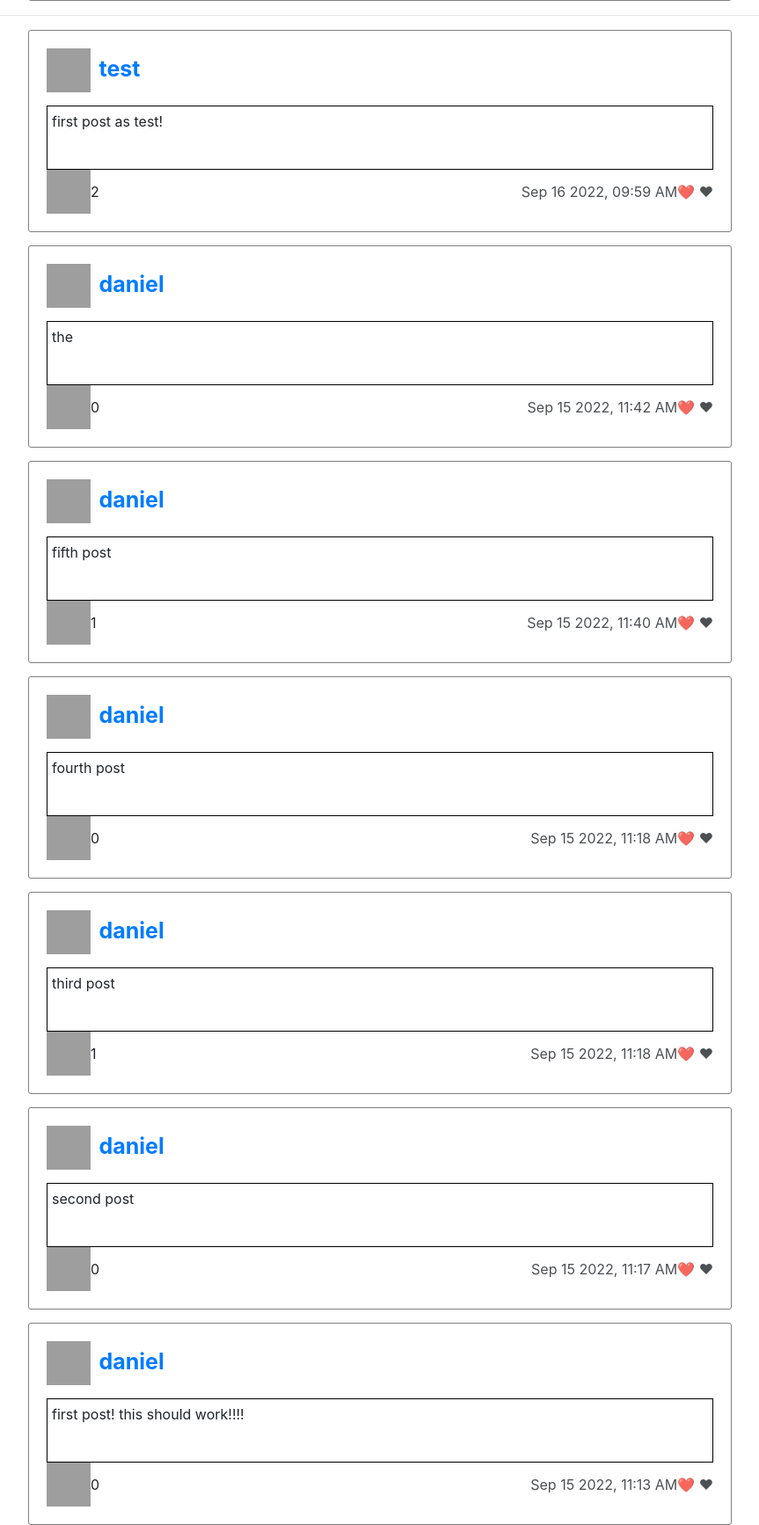
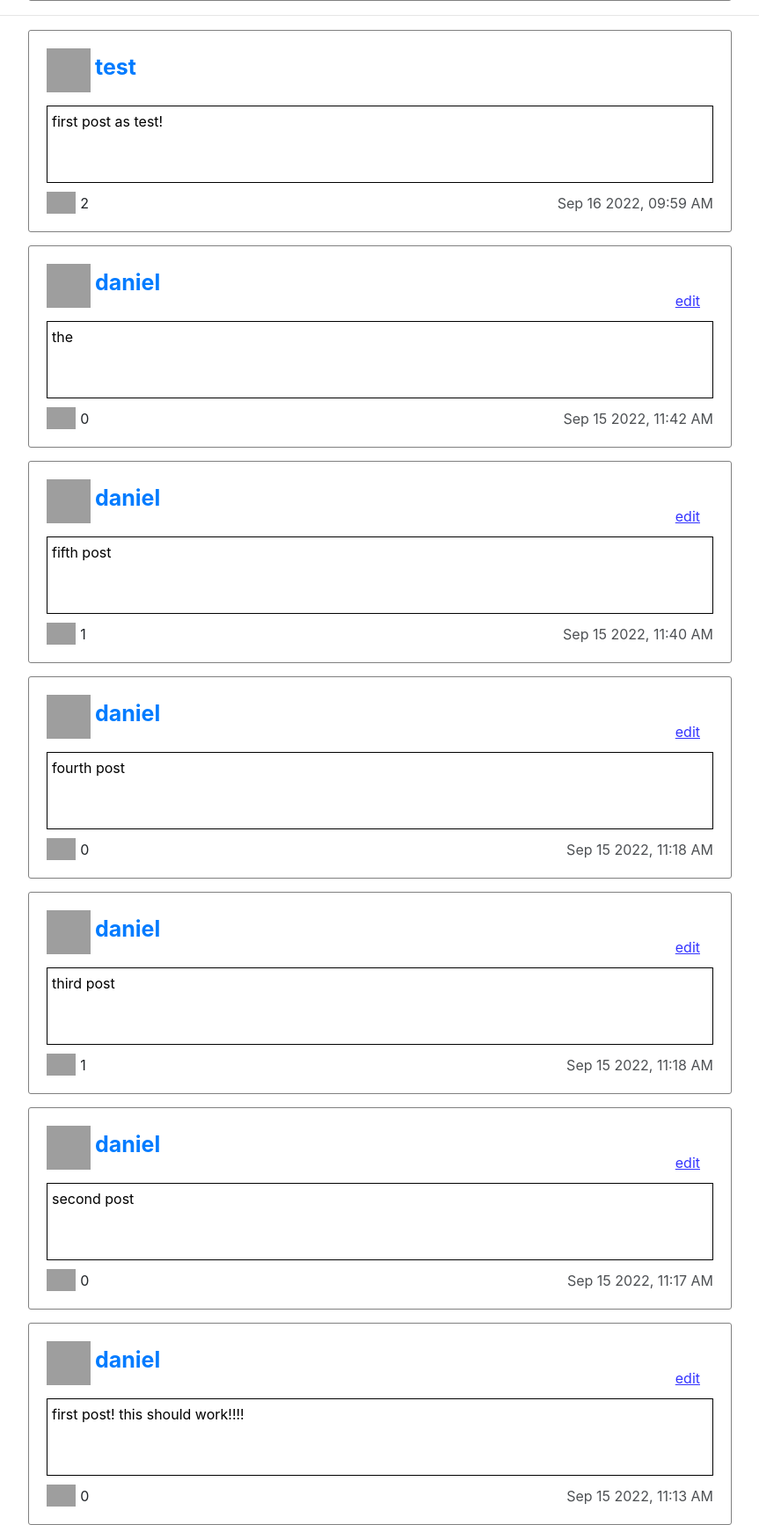
Before and after one commit to Dchoi0729/cs50w, a Django app: page / in a window 1280 px wide. Shown: the part 285-2019 px from the top of the page at 88% size, without its empty margins (208-1071 px from the left). Run offline with Django 3.2, Linux system fonts and the light colour scheme; a user stored in the database is signed in; data comes from the database, SQL or seed files in the repository; both versions use the stored data as it was after the commit; some libraries are stand-ins or nearby versions; grey boxes are pictures that could not be loaded.

Commit message:
working posts

```diff
--- a/project4/network/static/network/network.js
+++ b/project4/network/static/network/network.js
@@ -1,6 +1,6 @@
 document.addEventListener('DOMContentLoaded', function() {
     // Make sure static js is working
-    console.log('bye!!');
+    console.log('9/17-2!!');
 
     const curr_page = get_curr_page();
     load_posts(curr_page);
@@ -60,27 +60,67 @@ function load_posts(page){
         let div = document.createElement('div');
         div.setAttribute('class', 'post-container')
         div.setAttribute('id', post['id']);
-        //div.innerHTML = post['content'] + ' ' + post['date'] + ' ' + post['pic'];
-        div.innerHTML = `
-        <div>
+        document.getElementById('posts').append(div);
+
+        load_post(post);
+      })
+  });
+}
+
+
+// Load post content in post div container
+function load_post(post, reload=false){
+  if(reload){
+    console.log('load')
+    fetch(`/post/${post['id']}`)
+    .then(response => response.json())
+    .then(result => {
+      post = result
+      load_post_content(post);
+    })
+  }else{
+    load_post_content(post);
+  }
+}
+
+
+// Load post content
+function load_post_content(post){
+  let container = document.getElementById(post['id']);
+  container.innerHTML = '';
+
+  let header = document.createElement('div');
+  header.setAttribute('class', 'post-header');
+  header.setAttribute('id', `header-${post['id']}`);
+  header.innerHTML = `
   <img src="${post['pic']}" class="post-profile-pic">
   <a class="post-username" href="/profile/${post['user']}">${post['user']}</a>
-        </div>
-        <div class="post-content">
-          ${post['content']}
-        </div>
   `
+  if(post['self']){
+    let edit = document.createElement('span');
+    edit.setAttribute('class', 'post-edit');
+    edit.setAttribute('id', `edit-${post['id']}`);
+    edit.innerHTML = 'edit';
+    edit.addEventListener('click', (event) => editPost(event, post));
+    header.append(edit);
+  }
+
+  let content = document.createElement('textarea');
+  content.setAttribute('readonly', true);
+  content.setAttribute('id', `content-${post['id']}`);
+  content.setAttribute('class', 'post-content');
+  content.innerHTML = post['content'];
+
 
   let footer = document.createElement('div');
   footer.setAttribute('class', 'post-footer');
 
-        let image = document.createElement('img');
-        image.setAttribute('src', 'https://cdn.pixabay.com/photo/2017/06/26/20/33/icon-2445095_960_720.png');
-        // blank https://cdn.pixabay.com/photo/2017/06/26/20/33/icon-2445095_960_720.png
-        // red https://cdn.pixabay.com/photo/2012/04/01/18/44/heart-23960__340.png
-        image.setAttribute('class', 'post-heart');
-        image.setAttribute('id', post['id']);
-        image.addEventListener('click', (event) => likePost(event))
+  let heartIcon = document.createElement('img');
+  heart_url = post['liked'] ? 'https://cdn-icons-png.flaticon.com/512/2107/2107774.png' : 'https://cdn-icons-png.flaticon.com/512/2107/2107952.png';
+  heartIcon.setAttribute('src',  heart_url);
+  heartIcon.setAttribute('class', 'post-heart');
+  heartIcon.setAttribute('id', `heart-${post['id']}`);
+  heartIcon.addEventListener('click', (event) => likePost(event, post));
 
   let likes = document.createElement('div');
   likes.setAttribute('class', 'post-likes');
@@ -88,27 +128,68 @@ function load_posts(page){
 
   let time = document.createElement('div');
   time.setAttribute('class', 'post-time');
-        time.innerHTML = post['date'] + '&#x2764;&#xFE0F; &#x2764;';
+  time.innerHTML = post['date'];
 
-        footer.append(image);
+  footer.append(heartIcon);
   footer.append(likes);
   footer.append(time);
-        div.append(footer);
 
-        document.getElementById('posts').append(div);
-      })
-  });
+  container.append(header);
+  container.append(content);
+  container.append(footer);
 }
 
 
-// When user likes/dislikes post
-function likePost(event){
+// User likes/dislikes post
+function likePost(event, post){
   console.log(event.target)
-  // make put request
-  // add/subtract to the
-  // https://cdn.pixabay.com/photo/2012/04/01/18/44/heart-23960__340.png
+  //heart_url = post['liked'] ? 'https://cdn-icons-png.flaticon.com/512/2107/2107952.png' : 'https://cdn-icons-png.flaticon.com/512/2107/2107774.png';
+  //document.getElementById(`heart-${post['id']}`).setAttribute('src', heart_url)
 
-  //  &#x2764;&#xFE0F;
-  //  &#9825;
-  //https://pixabay.com/ko/vectors/%ec%9d%b8%ec%8a%a4-%ed%83%80-%ea%b7%b8%eb%9e%a8-%ec%9d%b8%ec%8a%a4%ed%83%80-%eb%a7%88%ec%9d%8c-3814047/
+  fetch(`/post/${post['id']}`, {
+    method: 'POST',
+    body: JSON.stringify({
+      action: 'toggle-like',
+    })
+  })
+  .then(response => response.json())
+  .then(result => {
+    console.log(result);
+    load_post(post, reload=true);
+  })
 }
+
+
+// User edits post
+function editPost(event, post){
+  let header = document.getElementById(`header-${post['id']}`);
+
+  let content = document.getElementById(`content-${post['id']}`);
+  content.readOnly= false;
+  content.autofocus= true;
+
+  saveButton = document.createElement('button');
+  saveButton.innerHTML = 'save';
+  saveButton.setAttribute('class', "btn btn-primary save-edit");
+  saveButton.addEventListener('click', () => {
+    fetch(`/post/${post['id']}`, {
+      method: 'POST',
+      body: JSON.stringify({
+        action: 'edit-content',
+        content: content.value
+      })
+    })
+    .then(response => response.json())
+    .then(result => {
+      console.log(result);
+      load_post(post, reload=true);
+    })
+  })
+
+  header.append(saveButton);
+
+  let edit = document.getElementById(`edit-${post['id']}`);
+  edit.style.display = 'none';
+
+
+}
--- a/project4/network/static/network/styles.css
+++ b/project4/network/static/network/styles.css
@@ -24,6 +24,10 @@
     padding: 20px;
 }
 
+.post-header{
+    display:flex;
+}
+
 .post-profile-pic{
     height: 50px;
     width: 50px;
@@ -37,6 +41,25 @@
     margin-left: 5px;
     position: relative;
     top: 3px;
+    margin-right: auto;
+}
+
+.post-edit{
+    position: relative;
+    top: 30px;
+    margin-right: 15px;
+    cursor: pointer;
+    color: blue;
+    opacity: 0.8;
+    text-decoration: underline;
+}
+
+.save-edit{
+    display: flex;
+    align-items: center;
+    position: relative;
+    top: 15px;
+    height: 35px;
 }
 
 .post-content{
@@ -44,6 +67,8 @@
     height: 100%;
     padding: 5px;
     margin-top: 15px;
+    margin-bottom: 10px;
+    resize: none;
 }
 
 .post-footer{
@@ -52,9 +77,9 @@
 }
 
 .post-heart{
-    height: 50px;
-    width: 50px;
+    height: 25px;
     cursor:pointer;
+    margin-right: 5px;
 }
 
 .post-likes{
--- a/project4/network/urls.py
+++ b/project4/network/urls.py
@@ -13,7 +13,8 @@ urlpatterns = [
 
     # API Routes
     path("posts", views.compose, name="compose"),
-    path("posts/<str:path>", views.posts, name="load_posts")
+    path("posts/<str:path>", views.posts, name="load_posts"),
+    path("post/<int:post_id>", views.post, name="post")
 ]
 '''
 path("posts/<int:email_id>", views.email, name="email"),
--- a/project4/network/views.py
+++ b/project4/network/views.py
@@ -143,7 +143,74 @@ def posts(request, path):
 
     # Return posts in reverse chronologial order
     posts = posts.order_by("-date").all()
-    return JsonResponse([post.serialize() for post in posts], safe=False)
+
+    # Include whether current user liked post
+    serialized_posts = [post.serialize() for post in posts]
+
+    for post in serialized_posts:
+        liked = request.user in Post.objects.get(id=post["id"]).likes.all()
+        post.update({"liked": liked, "self": request.user.username == post["user"]})
+
+    return JsonResponse(serialized_posts, safe=False)
+
+
+@csrf_exempt
+@login_required
+def post(request, post_id):
+
+    # Query for requested post
+    try:
+        post = Post.objects.get(id=post_id)
+    except Post.DoesNotExist:
+        return JsonResponse({"error": "Post not found."}, status=404)
+
+    if request.method == "GET":
+        liked = request.user in post.likes.all()
+        serialized_post = post.serialize()
+        serialized_post.update({"liked": liked, "self": request.user.username == post.user.username})
+        return JsonResponse(serialized_post, safe=False)
+
+    if request.method == "POST":
+        if json.loads(request.body).get("action") == "toggle-like":
+            liked = request.user in post.likes.all()
+            if liked:
+                post.likes.remove(request.user)
+            else:
+                post.likes.add(request.user)
+            post.save()
+            return JsonResponse({"message": "post like toggled successfully."}, status=201)
+        elif json.loads(request.body).get("action") == "edit-content":
+            content = json.loads(request.body).get("content")
+            if content == "":
+                return JsonResponse({"error": "post can not be blank."}, status=201)
+            else:
+                post.content = content
+                post.save()
+                return JsonResponse({"message": "post edited successfully."}, status=201)
+
+        return JsonResponse({"message": "this shouldn't run..."}, status=201)
+
+    '''
+    # Return email contents
+    if request.method == "GET":
+        return JsonResponse(email.serialize())
+
+    # Update whether email is read or should be archived
+    elif request.method == "PUT":
+        data = json.loads(request.body)
+        if data.get("read") is not None:
+            email.read = data["read"]
+        if data.get("archived") is not None:
+            email.archived = data["archived"]
+        email.save()
+        return HttpResponse(status=204)
+
+    # Email must be via GET or PUT
+    else:
+        return JsonResponse({
+            "error": "GET or PUT request required."
+        }, status=400)
+    '''
 '''
 import json
 from django.contrib.auth import authenticate, login, logout
```
Also changed, not shown: project4/db.sqlite3. Lines whose indentation alone changed are shown as unchanged.
